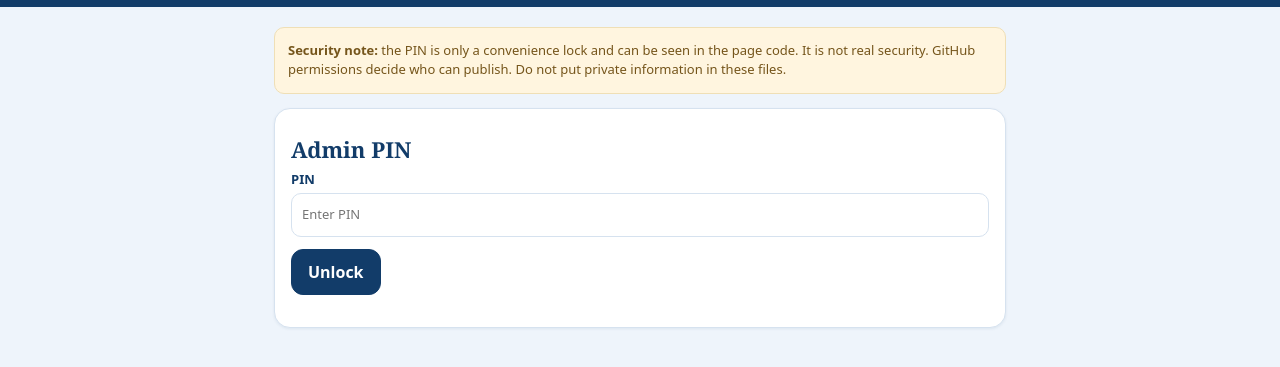
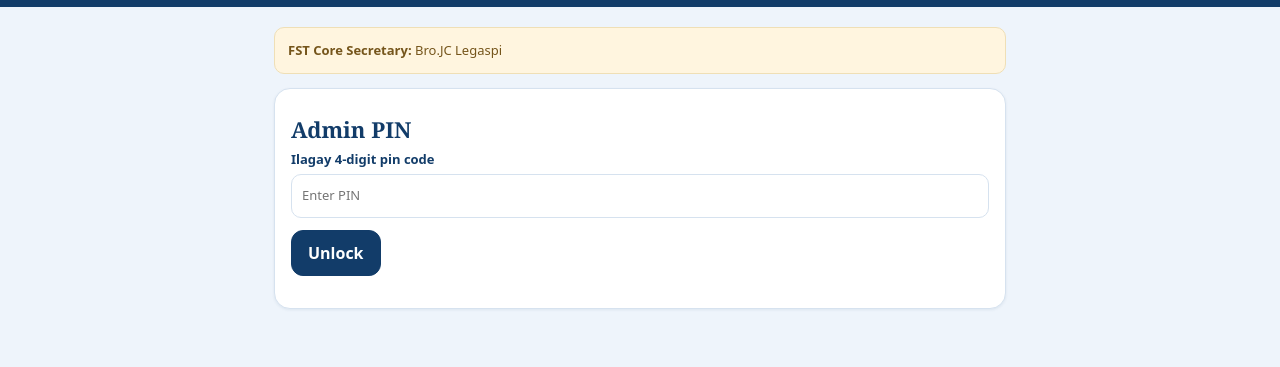
Before and after one commit to FuneralServiceTeam/FST, a plain HTML site: page admin.html in a window 1280 px wide. Shown: the part 55-422 px from the top of the page. Drawn offline with Linux system fonts and the light colour scheme.

Commit message:
Update admin.html

```diff
--- a/admin.html
+++ b/admin.html
@@ -3,8 +3,8 @@
 <body style="padding-bottom:24px">
 <header class="top"><a class="brand" href="index.html"><b>FST</b><span><strong>Secretary Workspace</strong><small>Calvary Foursquare Church</small></span></a><a class="conn" href="index.html" style="color:#fff;text-decoration:none">← App</a></header>
 <main class="wrap">
-<p class="notice"><strong>Security note:</strong> the PIN is only a convenience lock and can be seen in the page code. It is not real security. GitHub permissions decide who can publish. Do not put private information in these files.</p>
-<section class="card" id="pinPanel"><h2>Admin PIN</h2><label for="pin">PIN<input id="pin" type="password" inputmode="numeric" autocomplete="off" placeholder="Enter PIN"></label><div class="actions"><button id="unlock" class="btn">Unlock</button></div><p id="pinMsg" class="muted"></p></section>
+<p class="notice"><strong>FST Core Secretary:</strong> Bro.JC Legaspi</p>
+<section class="card" id="pinPanel"><h2>Admin PIN</h2><label for="pin">Ilagay 4-digit pin code<input id="pin" type="password" inputmode="numeric" autocomplete="off" placeholder="Enter PIN"></label><div class="actions"><button id="unlock" class="btn">Unlock</button></div><p id="pinMsg" class="muted"></p></section>
 <section class="hidden" id="workspace">
  <div class="heading"><h2>Secretary Workspace</h2><button id="lock" class="btn alt sm">Lock</button></div>
  <div id="warnBar"></div>
```
